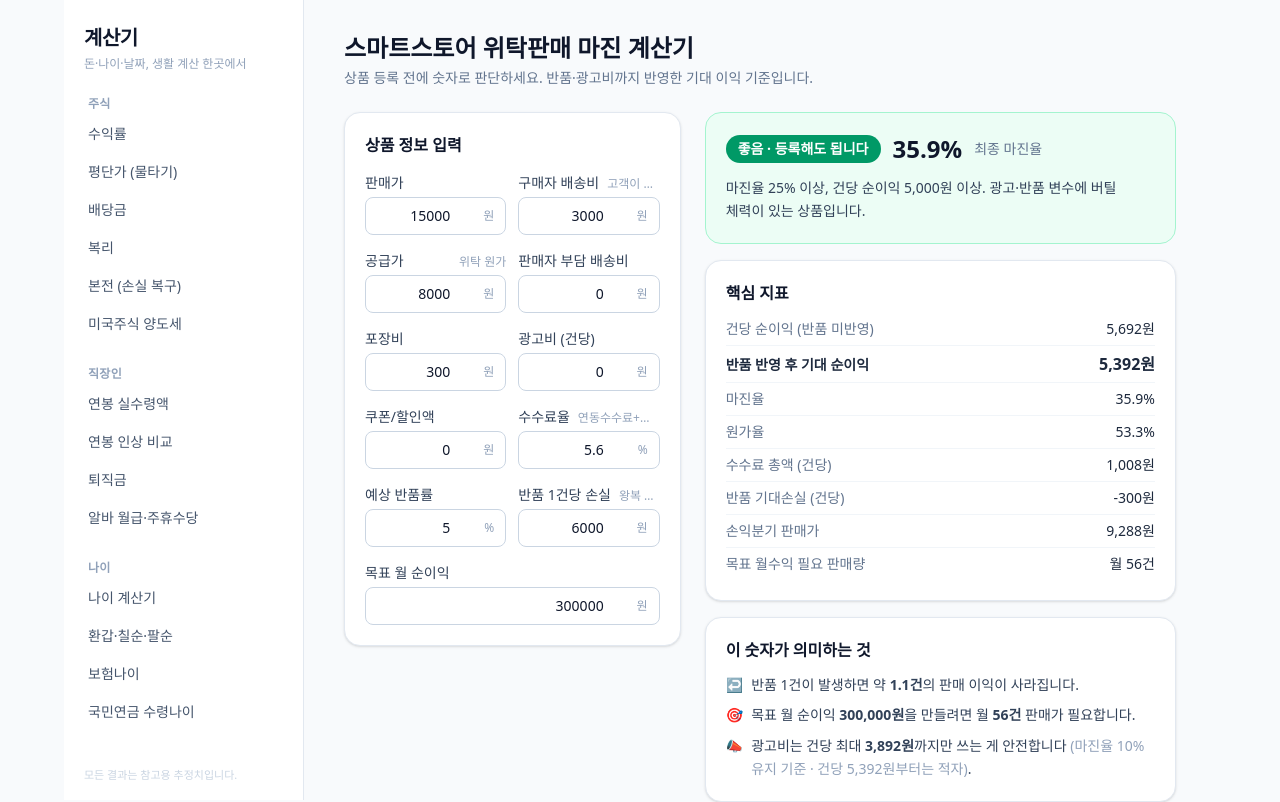
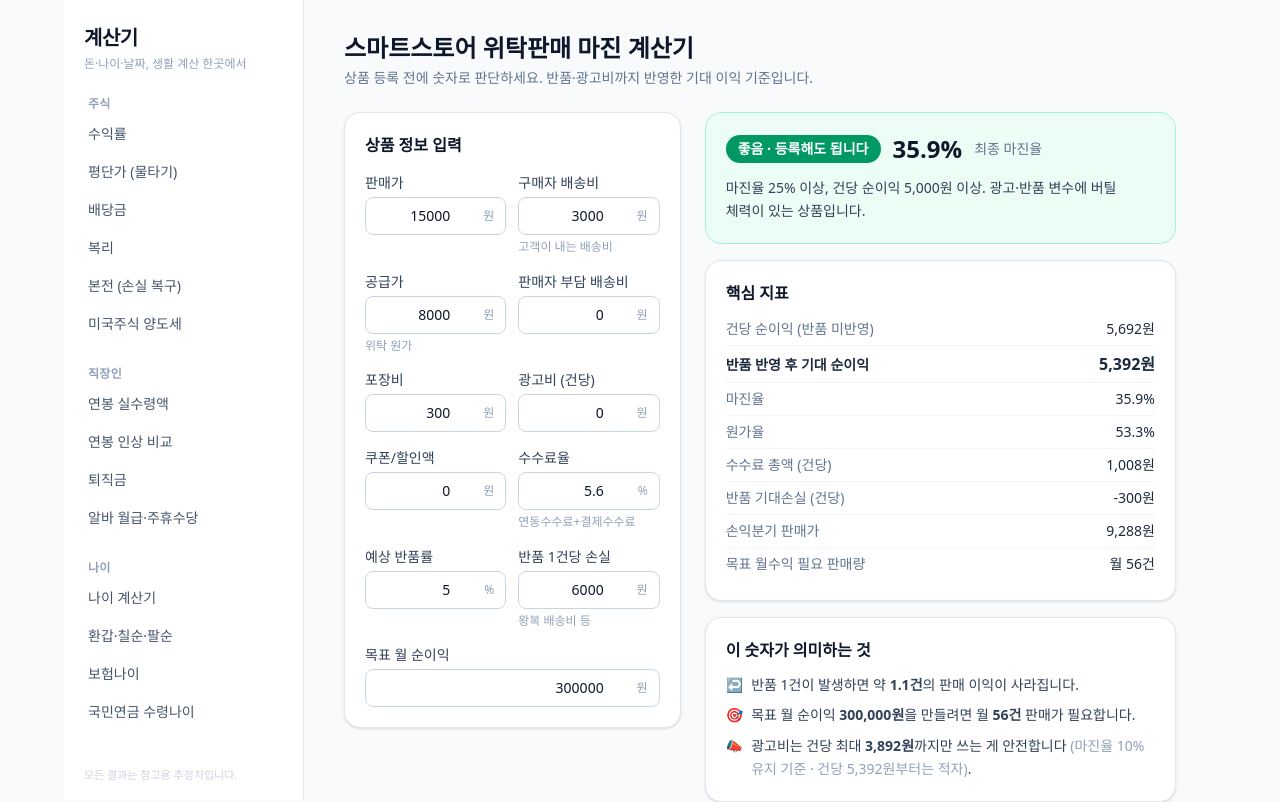
Before and after one commit to hyunboHwang/Calculators, a React (Vite) app: page / in a window 1280 px wide. Shown: the top 802 px of the page. Built offline with nearby package versions, Linux system fonts and the light colour scheme.

Commit message:
입력 필드 힌트를 말줄임 대신 입력칸 아래 도움말로 이동

```diff
--- a/src/components/ui.tsx
+++ b/src/components/ui.tsx
@@ -22,14 +22,7 @@
 }) {
   return (
     <label className="block">
-      <span className="mb-1 flex items-baseline justify-between gap-2 text-sm font-medium text-slate-700">
-        <span className="shrink-0">{label}</span>
-        {hint && (
-          <span className="min-w-0 truncate text-right text-xs font-normal text-slate-400">
-            {hint}
-          </span>
-        )}
-      </span>
+      <span className="mb-1 block text-sm font-medium text-slate-700">{label}</span>
       <div className="relative">
         <input
           type="number"
@@ -44,6 +37,7 @@
           {suffix}
         </span>
       </div>
+      {hint && <span className="mt-1 block text-xs leading-snug text-slate-400">{hint}</span>}
     </label>
   )
 }
@@ -93,16 +87,14 @@
 }) {
   return (
     <label className="block">
-      <span className="mb-1 flex items-baseline justify-between text-sm font-medium text-slate-700">
-        {label}
-        {hint && <span className="text-xs font-normal text-slate-400">{hint}</span>}
-      </span>
+      <span className="mb-1 block text-sm font-medium text-slate-700">{label}</span>
       <input
         type="date"
         value={value}
         onChange={(e) => onChange(e.target.value)}
         className="w-full rounded-lg border border-slate-300 bg-white px-3 py-2 text-sm tabular-nums focus:border-emerald-500 focus:ring-2 focus:ring-emerald-200 focus:outline-none"
       />
+      {hint && <span className="mt-1 block text-xs leading-snug text-slate-400">{hint}</span>}
     </label>
   )
 }
```
